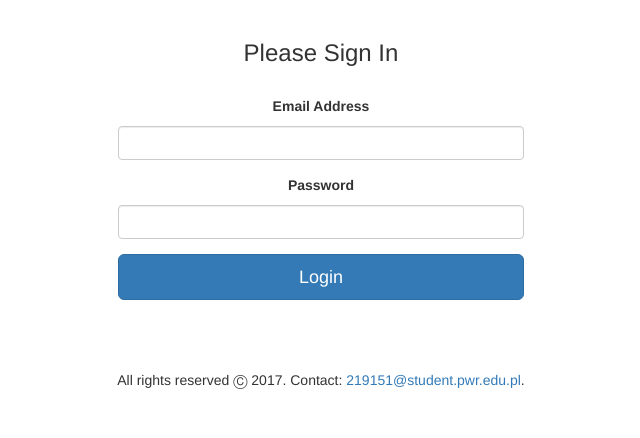
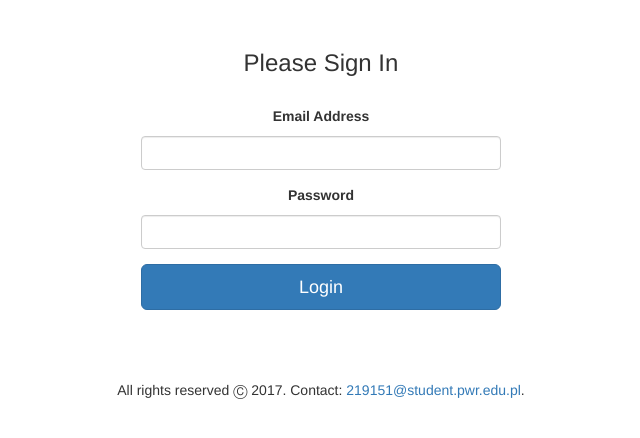
Before and after one commit to Ziemnior/engineering-thesis, a Flask app: page /login in a window 1280 px wide. Shown: the part 52-490 px from the top of the page, without its empty margins (319-959 px from the left). Run offline with Flask 2, Linux system fonts and the light colour scheme; data comes from the database, SQL or seed files in the repository; some libraries are stand-ins or nearby versions.

Commit message:
Ninjafix

```diff
--- a/app/templates/login.html
+++ b/app/templates/login.html
@@ -6,6 +6,7 @@
 {% block content %}
 
 <body>
+<div class="container">
     <p> {{ error }} </p>
     <div class="row">
         <div class="col-sm-offset-4 col-sm-4 text-center">
@@ -15,10 +16,11 @@
                 {{ form.csrf_token }}
                 {{ render_field(form.email) }}
                 {{ render_field(form.password) }}
-
-            <button class="btn btn-lg btn-primary btn-block" name="Submit" value="Login" type="Submit">Login</button>
+                <button class="btn btn-lg btn-primary btn-block" name="Submit" value="Login" type="Submit">Login
+                </button>
                 <br>
             </form>
+        </div>
     </div>
 </div>
 </body>
```
Lines whose indentation alone changed are shown as unchanged.
